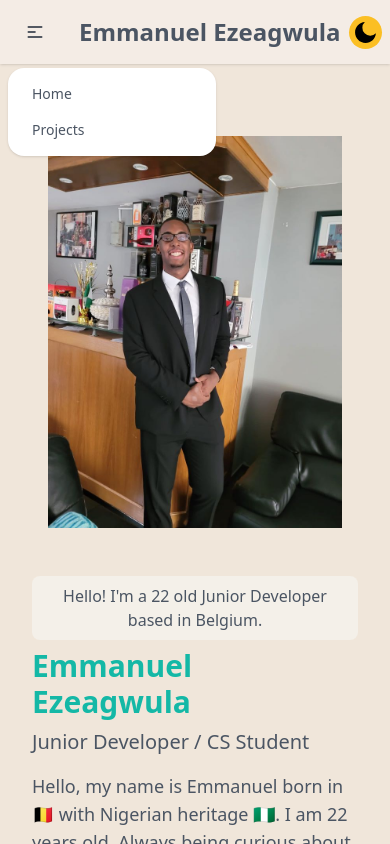
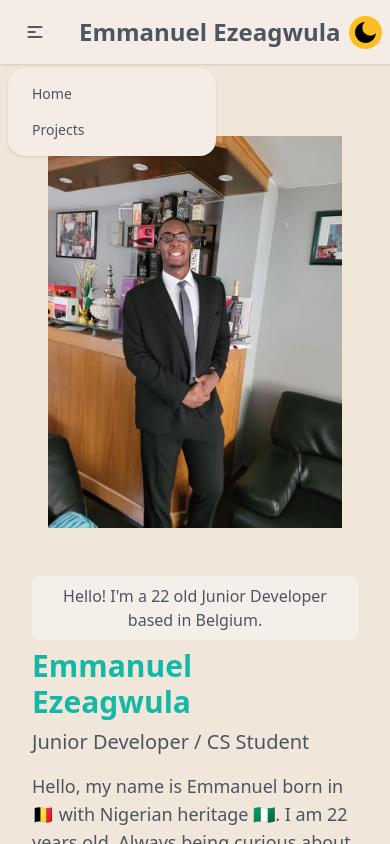
Before and after one commit to Goldennboyy/Emmanuel-Portfolio, a Next.js app: page / in a window 390 px wide. Both pictures are taken after a click on the label 35 px from the left and 32 px from the top of the page. Shown: the top 844 px of the page. Built offline with nearby package versions, Linux system fonts and the light colour scheme.

Commit message:
fix background color for mobile devices

```diff
--- a/components/Navbar.tsx
+++ b/components/Navbar.tsx
@@ -45,7 +45,7 @@ function Navbar() {
           <div tabIndex={0} className="text-gray-600 dark:text-white">
             <ul
               tabIndex={0}
-              className="p-2 mt-3 bg-white shadow menu menu-compact dropdown-content dark:bg-zinc-800 rounded-box w-52"
+              className="p-2 mt-3 bg-[#f4ece5] shadow menu menu-compact dropdown-content dark:bg-zinc-800 rounded-box w-52"
             >
               <li>
                 <a href="/">Home</a>
```
